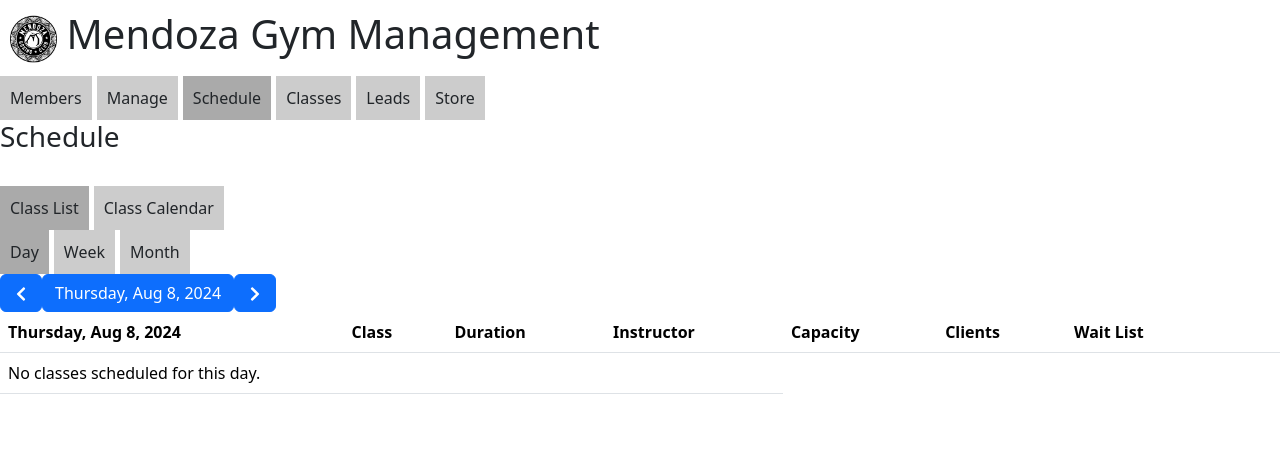
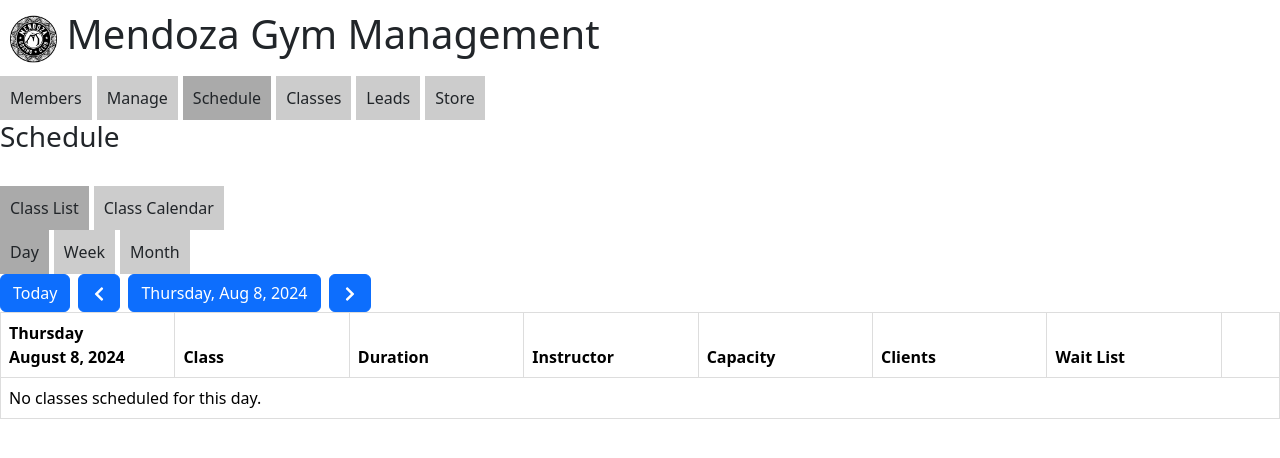
Before and after one commit to sgill994/gym-mgmt-app, a React app: page / in a window 1280 px wide. Both pictures are taken after a click on the element "Schedule". Shown: the top 458 px of the page. Built offline with nearby package versions, Linux system fonts and the light colour scheme.

Commit message:
Added ColorPicker popup on NewClassForm. Refactored ListSchedule to display based on viewType & deleted ListScheduleDay component.

```diff
--- a/package.json
+++ b/package.json
@@ -30,6 +30,7 @@
     "css-loader": "^7.1.2",
     "react": "^17.0.2",
     "react-bootstrap": "^2.10.2",
+    "react-color": "^2.19.3",
     "react-csv": "^2.2.2",
     "react-datepicker": "^7.3.0",
     "react-dom": "^17.0.2",
--- a/src/App.js
+++ b/src/App.js
@@ -18,7 +18,6 @@ const App = () => {
   const [classes, setClasses] = useState([]);
   const [memberships, setMemberships] = useState([]);
   const [merch, setMerch] = useState([]);
-  const [selectedDate, setSelectedDate] = useState(new Date());
 
   useEffect(() => {
     console.log('Members updated:', members);
@@ -215,8 +214,6 @@ const App = () => {
       {activeTab === 'schedule' &&
       <SchedulePage
         classes={classes}
-        selectedDate={selectedDate}
-        setSelectedDate={setSelectedDate}
       />}
       {activeTab === 'store' &&
       <StorePage
--- a/src/assets/images/index.js
+++ b/src/assets/images/index.js
@@ -1,6 +1,7 @@
 import logo from './logo.png'
+import dropdownButtonImage from './dropdown-button-placeholder.png'
 
 export default {
     logo,
-    // add other imported images here
+    dropdownButtonImage,
 }
--- a/src/assets/styles/Classes.css
+++ b/src/assets/styles/Classes.css
@@ -1,65 +1,91 @@
-.react-select-container {
-    width: 100%;
+/* Centering the row of color circles */
+.color-options-container {
+  display: flex;
+  justify-content: left;
+  align-items: left;
+  margin-top: 10px;
+  margin-bottom: 20px;
 }
 
-.react-select__control {
-    display: flex;
-    align-items: center;
-    color: black;
+/* Styling each color option circle */
+.color-option {
+  width: 30px;
+  height: 30px;
+  border-radius: 50%;
+  margin: 0 5px;
+  cursor: pointer;
+  border: 2px solid transparent;
+  transition: border-color 0.2s ease;
 }
 
-.react-select__single-value {
-    display: flex;
-    align-items: center;
-    color: black;
+/* Highlight the selected color circle */
+.color-option.selected {
+  border-color: black; /* You can change this color */
 }
 
-.react-select__option {
-    display: flex;
-    align-items: center;
-    color: black;
-    position: relative;
-    padding-left: 30px;
+.color-picker-container {
+  display:absolute;
+  align-items: left;
+  justify-content: left;
+  position:relative;
 }
 
-.color-option {
-    display: flex;
-    align-items: center;
+
+/*CSS for ColorPicker in NewClassForm*/
+.color-row {
+  display: flex;
+  align-items: left;
+  position: relative;
+  left: 50%;
+  margin-left: 10px;
 }
 
-.color-option::before {
-    content: '';
-    display: inline-block;
-    width: 20px;
-    height: 20px;
-    border-radius: 50%;
-    margin-right: 10px;
+.color-circle {
+  display: inline-block;
+  width: 30px;
+  height: 30px;
+  border-radius: 50%;
+  cursor: pointer;
+  margin-right: 5px;
 }
 
-.color-option[data-color="#FF0000"]::before { background-color: #FF0000; }
-.color-option[data-color="#00FF00"]::before { background-color: #00FF00; }
-.color-option[data-color="#0000FF"]::before { background-color: #0000FF; }
-.color-option[data-color="#FFFF00"]::before { background-color: #FFFF00; }
-.color-option[data-color="#FFA500"]::before { background-color: #FFA500; }
-.color-option[data-color="#800080"]::before { background-color: #800080; }
-.color-option[data-color="#FFC0CB"]::before { background-color: #FFC0CB; }
-.color-option[data-color="#A52A2A"]::before { background-color: #A52A2A; }
-.color-option[data-color="#00FFFF"]::before { background-color: #00FFFF; }
-.color-option[data-color="#FF00FF"]::before { background-color: #FF00FF; }
-.color-option[data-color="#800000"]::before { background-color: #800000; }
-.color-option[data-color="#808000"]::before { background-color: #808000; }
-.color-option[data-color="#000080"]::before { background-color: #000080; }
-.color-option[data-color="#008080"]::before { background-color: #008080; }
-.color-option[data-color="#808080"]::before { background-color: #808080; }
-.color-option[data-color="#87CEEB"]::before { background-color: #87CEEB; }
-.color-option[data-color="#FF7F50"]::before { background-color: #FF7F50; }
+.color-picker-container {
+  display: flex;
+  align-items: left;
+  justify-content: left;
+}
 
-.color-circle {
-    display: inline-block;
-    align-items: center;
-    width: 20px;
-    height: 20px;
-    border-radius: 50%;
+.color-picker-button {
+  cursor: pointer;
+  display: flex;
+  align-items: left;
+  position: static;
+  left: 0%;
+  width: 70px;
+  height: 40px;
+  margin-left: 10px;
+}
+
+.dropdown-image {
+  width: 100%;
+  height: 100%;
+  position: relative;
+}
+
+.color-circle-overlay {
+  position: absolute;
+  top: 35.3%;
+  left: 7.9%;
+  transform: translate(-50%, -50%);
+  width: 31px;
+  height: 31px;
+  border-radius: 50%;
+  border: 2px solid white;
+}
+
+.color-picker-popup {
+  position: relative;
+  margin-top: 10px;
 }
 
 /*Custom CSS for CalendarSchedule*/
@@ -117,3 +143,27 @@
     background-color: inherit;
     border-radius: 3px;
 }
+
+/*CSS for ListSchedule to fix table column widths so they do not stagger
+for individual tables for each day of the week*/
+.classes-page .table {
+  width: 100%;
+  table-layout: fixed;
+  border-collapse: collapse;
+}
+
+.classes-page .table th, .classes-page .table td {
+  padding: 8px;
+  text-align: left;
+  border: 1px solid #ddd;
+  white-space: normal;
+  word-wrap: break-word;
+}
+
+.classes-page .table th:last-child, .classes-page .table td:last-child {
+  width: 4%;
+}
+
+.classes-page .table th:not(:last-child), .classes-page .table td:not(:last-child) {
+  width: 12%;
+}
--- a/src/components/DateNavigator.js
+++ b/src/components/DateNavigator.js
@@ -6,22 +6,26 @@ import { FaChevronLeft, FaChevronRight } from 'react-icons/fa';
 
 const DateNavigator = ({ view, selectedDate, setSelectedDate }) => {
     const [showCalendar, setShowCalendar] = useState(false);
+    const [weekSelectedDate, setWeekSelectedDate] = useState(new Date(selectedDate));
 
     useEffect(() => {
         if (view === 'week-schedule') {
             const startOfWeek = new Date(selectedDate);
             startOfWeek.setDate(selectedDate.getDate() - selectedDate.getDay());
-            setSelectedDate(startOfWeek);
-        }
-        else if (view === 'day-schedule') {
-            const today = new Date();
-            setSelectedDate(today);
+            setWeekSelectedDate(startOfWeek);
         }
     }, [view]);
 
     const updateDate = (days) => {
-        const newDate = new Date(selectedDate);
-        newDate.setDate(selectedDate.getDate() + days);
+        let newDate;
+        if (view === 'week-schedule') {
+            newDate = new Date(weekSelectedDate);
+            newDate.setDate(weekSelectedDate.getDate() + days);
+        }
+        else {
+            newDate = new Date(selectedDate);
+            newDate.setDate(selectedDate.getDate() + days);
+        }
         return newDate;
     };
 
@@ -35,11 +39,15 @@ const DateNavigator = ({ view, selectedDate, setSelectedDate }) => {
         return newDate;
     };
 
+    const handleToday = () => {
+        setSelectedDate(new Date());
+    }
+
     const handlePrev = () => {
         if (view === 'day-schedule') {
             setSelectedDate(updateDate(-1));
         } else if (view === 'week-schedule') {
-            setSelectedDate(updateWeek(-1));
+            setWeekSelectedDate(updateWeek(-1));
         } else if (view === 'month-schedule') {
             setSelectedDate(updateMonth(-1));
         }
@@ -49,7 +57,7 @@ const DateNavigator = ({ view, selectedDate, setSelectedDate }) => {
         if (view === 'day-schedule') {
             setSelectedDate(updateDate(1));
         } else if (view === 'week-schedule') {
-            setSelectedDate(updateWeek(1));
+            setWeekSelectedDate(updateWeek(1));
         } else if (view === 'month-schedule') {
             setSelectedDate(updateMonth(1));
         }
@@ -65,23 +73,25 @@ const DateNavigator = ({ view, selectedDate, setSelectedDate }) => {
     };
 
     const formatDate = () => {
+        const currentDay = new Date(selectedDate);
         if (view === 'day-schedule') {
-            return selectedDate.toLocaleDateString('en-US', { weekday: 'long', year: 'numeric', month: 'short', day: 'numeric' });
+            return currentDay.toLocaleDateString('en-US', { weekday: 'long', year: 'numeric', month: 'short', day: 'numeric' });
         } else if (view === 'week-schedule') {
-            const startOfWeek = new Date(selectedDate);
-            const endOfWeek = new Date(selectedDate);
-            endOfWeek.setDate(selectedDate.getDate() + 6);
-            return `${selectedDate.toLocaleDateString('en-US', { month: 'short', day: 'numeric', year: 'numeric' })} - ${endOfWeek.toLocaleDateString('en-US', { month: 'short', day: 'numeric', year: 'numeric' })}`;
+            const startOfWeek = new Date(weekSelectedDate);
+            const endOfWeek = new Date(weekSelectedDate);
+            endOfWeek.setDate(weekSelectedDate.getDate() + 6);
+            return `${startOfWeek.toLocaleDateString('en-US', { month: 'short', day: 'numeric', year: 'numeric' })} - ${endOfWeek.toLocaleDateString('en-US', { month: 'short', day: 'numeric', year: 'numeric' })}`;
         } else if (view === 'month-schedule') {
-            return selectedDate.toLocaleDateString('en-US', { year: 'numeric', month: 'long' });
+            return currentDay.toLocaleDateString('en-US', { year: 'numeric', month: 'long' });
         }
     };
 
     return (
         <div className="date-navigator">
-            <Button onClick={handlePrev}><FaChevronLeft /></Button>
-            <Button onClick={toggleCalendar}>{formatDate()}</Button>
-            <Button onClick={handleNext}><FaChevronRight /></Button>
+            <Button onClick={handleToday}>Today</Button>&ensp;
+            <Button onClick={handlePrev}><FaChevronLeft /></Button>&ensp;
+            <Button onClick={toggleCalendar}>{formatDate()}</Button>&ensp;
+            <Button onClick={handleNext}><FaChevronRight /></Button>&ensp;
             {showCalendar && (
                 <div>
                     <DatePicker selected={selectedDate} onChange={handleDateChange} inline />
--- a/src/components/ListSchedule.js
+++ b/src/components/ListSchedule.js
@@ -1,29 +1,89 @@
 import React from 'react';
-import ListScheduleDay from '../components/ListScheduleDay';
+import '../assets/styles/Classes.css'
 
 const ListSchedule = ({viewType, classes, selectedDate}) => {
-    const updateDate = (days) => {
-        const newDate = new Date(selectedDate);
-        newDate.setDate(selectedDate.getDate() + days);
-        return newDate;
+    // Create new Date objects for Day or Week
+    const getWeekDates = () => {
+        if (viewType === 'timeGridWeek') {
+            const dates = [];
+            for (let i = 0; i < 7; i++) {
+                const day = new Date(selectedDate);
+                day.setDate(selectedDate.getDate() + i);
+                dates.push(day);
+            }
+            return dates;
+        }
+        // Return only selectedDate if in Day view
+        return [new Date(selectedDate)];
     }
 
+    const formatDate = (date) => {
+        const dayOfWeek = date.toLocaleDateString('en-US', { weekday: 'long' });
+        const formattedDate = date.toLocaleDateString('en-US', { year: 'numeric', month: 'long', day: 'numeric' });
+        return (
+            <>
+                <div>{dayOfWeek}</div>
+                <div>{formattedDate}</div>
+            </>
+        );
+    };
+
+    const sortClasses = (filteredClasses) => {
+        return filteredClasses.sort((a, b) => {
+          // Assuming startTime is a Date object; if not, convert to Date
+          return a.startDateTime - b.startDateTime;
+        });
+      };
+
+    const getDayOfWeek = (date) => date.toLocaleDateString('en-US', { weekday: 'long' });
+    const dates = getWeekDates();
+
     return (
-        <div>
-            {viewType === 'timeGridDay' && (
-                <ListScheduleDay classes={classes} selectedDate={selectedDate} />
-            )}
-            {viewType === 'timeGridWeek' && (
-                <>
-                <ListScheduleDay classes={classes} selectedDate={selectedDate} />
-                <ListScheduleDay classes={classes} selectedDate={updateDate(1)} />
-                <ListScheduleDay classes={classes} selectedDate={updateDate(2)} />
-                <ListScheduleDay classes={classes} selectedDate={updateDate(3)} />
-                <ListScheduleDay classes={classes} selectedDate={updateDate(4)} />
-                <ListScheduleDay classes={classes} selectedDate={updateDate(5)} />
-                <ListScheduleDay classes={classes} selectedDate={updateDate(6)} />
-                </>
-            )}
+        <div className="classes-page">
+            {dates.map((currentDate, index) => {
+                const currentDayOfWeek = getDayOfWeek(currentDate);
+                let filteredClasses = classes.filter(c => c[currentDayOfWeek]);
+                filteredClasses = sortClasses(filteredClasses);
+
+                return (
+                    <table className="table">
+                        <thead>
+                            <tr>
+                                <th>{formatDate(currentDate)}</th>
+                                <th>Class</th>
+                                <th>Duration</th>
+                                <th>Instructor</th>
+                                <th>Capacity</th>
+                                <th>Clients</th>
+                                <th>Wait List</th>
+                                <th> </th>
+                            </tr>
+                        </thead>
+                        <tbody>
+                            {filteredClasses.length > 0 ? (
+                                filteredClasses.map((c, index) => (
+                                    <tr key={index}>
+                                        <td>{c.startTimeStr} - {c.endTimeStr}</td>
+                                        <td>{c.title}</td>
+                                        <td>{c.duration}</td>
+                                        <td>{c.instructor}</td>
+                                        <td>{c.reservationLimit}</td>
+                                        <td>{c.clientsBooked}</td>
+                                        <td>{c.waitlist}</td>
+                                        <td>
+                                            <button>...</button>
+                                        </td>
+                                    </tr>
+                                ))
+                            ) : (
+                                <tr>
+                                    <td colSpan="8">No classes scheduled for this day.</td>
+                                </tr>
+                            )}
+                        </tbody>
+                    </table>
+                );
+            })}
         </div>
     );
 };
--- a/src/components/ListScheduleDay.js
+++ /dev/null
@@ -1,51 +0,0 @@
-import React from 'react';
-
-const ListScheduleDay = ({classes, selectedDate}) => {
-    const formattedDate = selectedDate.toLocaleDateString('en-US', { weekday: 'long', year: 'numeric', month: 'short', day: 'numeric' });
-    const dayOfWeek = selectedDate.toLocaleDateString('en-US', { weekday: 'long' });
-    const filteredClasses = classes.filter(c => c[dayOfWeek]);
-
-    return (
-        <div>
-            <table className="table">
-                <thead>
-                    <tr>
-                        <th>{formattedDate}</th>
-                        <th>Class</th>
-                        <th>Duration</th>
-                        <th>Instructor</th>
-                        <th>Capacity</th>
-                        <th>Clients</th>
-                        <th>Wait List</th>
-                        <th> </th>
-                        <th></th>
-                    </tr>
-                </thead>
-                <tbody>
-                    {filteredClasses.length > 0 ? (
-                        filteredClasses.map((c, index) => (
-                            <tr key={index}>
-                                <td>{c.startTimeStr} - {c.endTimeStr}</td>
-                                <td>{c.title}</td>
-                                <td>{c.duration}</td>
-                                <td>{c.instructor}</td>
-                                <td>{c.reservationLimit}</td>
-                                <td>{c.clientsBooked}</td>
-                                <td>{c.waitlist}</td>
-                                <td>
-                                    <button>...</button>
-                                </td>
-                            </tr>
-                        ))
-                    ) : (
-                        <tr>
-                            <td colSpan="4">No classes scheduled for this day.</td>
-                        </tr>
-                    )}
-                </tbody>
-            </table>
-        </div>
-    );
-};
-
-export default ListScheduleDay;
--- a/src/pages/SchedulePage.js
+++ b/src/pages/SchedulePage.js
@@ -5,10 +5,11 @@ import ListSchedule from '../components/ListSchedule';
 import CalendarSchedule from '../components/CalendarSchedule';
 import DateNavigator from '../components/DateNavigator';
 
-const SchedulePage = ({classes, selectedDate, setSelectedDate}) => {
+const SchedulePage = ({classes}) => {
     const [activeFormatTab, setActiveFormatTab] = useState('list-schedule');
     const [activePeriodTab, setActivePeriodTab] = useState('day-schedule');
     const [viewType, setViewType] = useState('timeGridDay');
+    const [selectedDate, setSelectedDate] = useState(new Date());
 
     useEffect(() => {
         setViewType(getViewType(activePeriodTab));
```
Also changed, not shown: src/components/NewClassForm.js (+60 -29 lines), src/assets/images/dropdown-button-placeholder.png (added), 1 other file (tests, documents, lock files or other folders).
